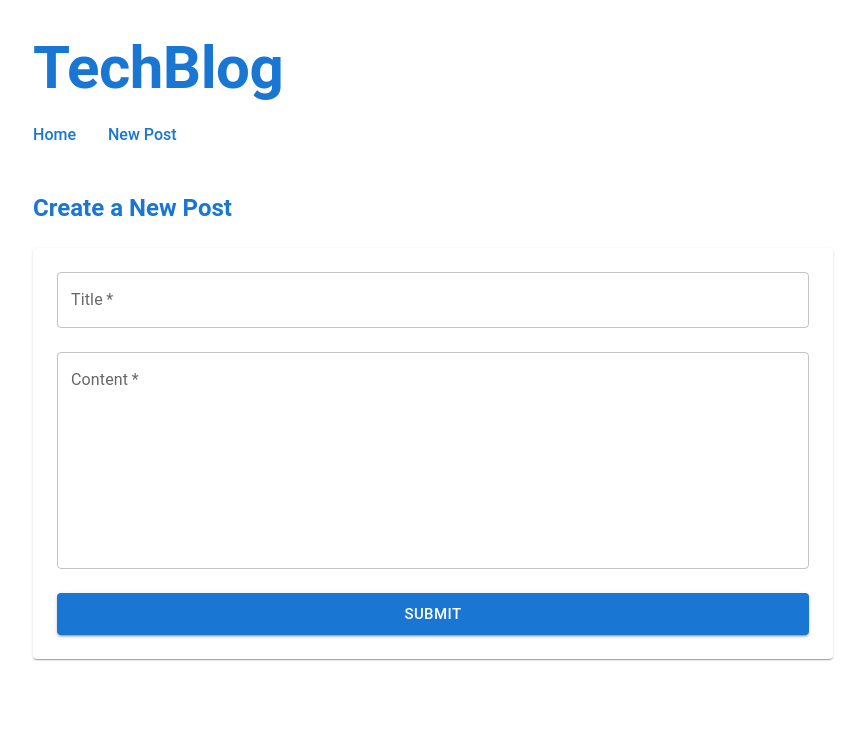
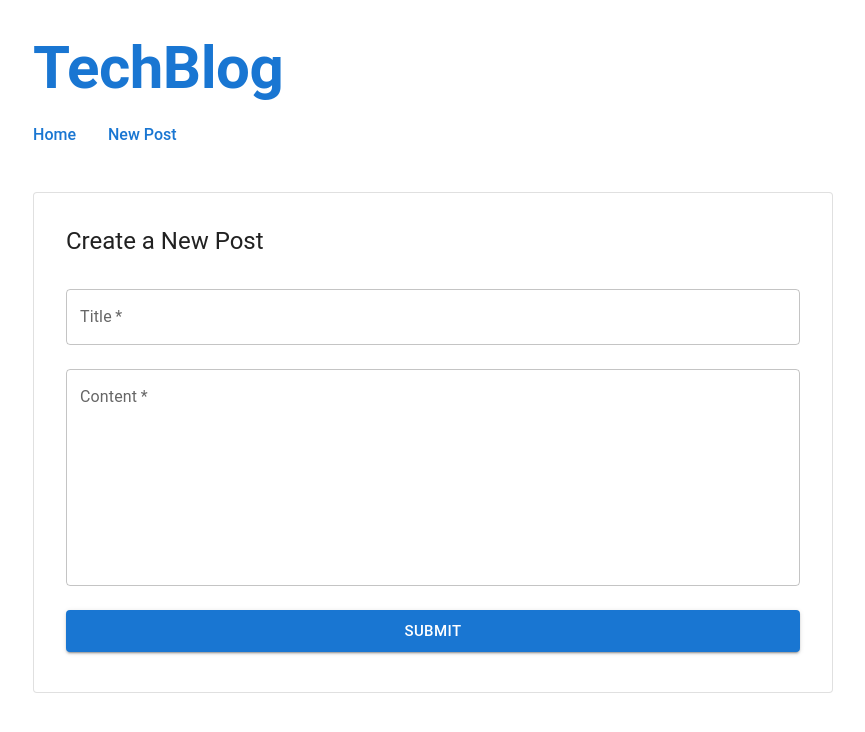
Before and after one commit to purinliang/TechBlog, a React (Create React App) app in the folder client/: page /new in a window 1280 px wide. Shown: the top 732 px of the page, without its empty margins (207-1072 px from the left). Built offline with nearby package versions, Linux system fonts and the light colour scheme; no server answers.

Commit message:
feature: update card style

```diff
--- a/client/src/components/PostDetail.js
+++ b/client/src/components/PostDetail.js
@@ -73,7 +73,10 @@ export default function PostDetail() {
   }
 
   return (
-    <Card sx={{ maxWidth: 800, margin: "20px auto", p: 2 }}>
+    <Card
+      variant="outlined"
+      sx={{ maxWidth: 800, p: 2, "&:hover": { boxShadow: 8 } }}
+    >
       <CardContent>
         <Typography variant="h4" component="h2" gutterBottom color="primary">
           {post.title}
--- a/client/src/pages/EditPost.js
+++ b/client/src/pages/EditPost.js
@@ -1,7 +1,7 @@
 import { useParams, useNavigate } from "react-router-dom";
 import { useEffect, useState } from "react";
 import { getPostById, updatePost } from "../api";
-import { Box, Typography, Paper } from "@mui/material";
+import { Box, Card, CardHeader, CardContent, Alert } from "@mui/material";
 import PostForm from "../components/PostForm";
 
 export default function EditPost() {
@@ -9,6 +9,7 @@ export default function EditPost() {
   const navigate = useNavigate();
   const [title, setTitle] = useState("");
   const [content, setContent] = useState("");
+  const [error, setError] = useState(null);
 
   useEffect(() => {
     const fetchPost = async () => {
@@ -18,6 +19,7 @@ export default function EditPost() {
         setContent(post.content);
       } catch (error) {
         console.error("Error fetching post:", error);
+        setError("Failed to fetch post.");
       }
     };
     fetchPost();
@@ -29,22 +31,24 @@ export default function EditPost() {
       navigate(`/posts/${id}`);
     } catch (error) {
       console.error("Error updating post:", error);
+      setError("Failed to update post.");
     }
   };
 
   return (
     <Box sx={{ maxWidth: 800, mx: "auto", mt: 6 }}>
-      <Typography variant="h5" fontWeight="600" mb={3} color="primary">
-        Edit a Post
-      </Typography>
-      <Paper sx={{ p: 3, cursor: "pointer", "&:hover": { boxShadow: 8 } }}>
-        <PostForm
-          buttonText="Update Post"
-          onSubmit={handleUpdatePost}
-          initialTitle={title}
-          initialContent={content}
-        />
-      </Paper>
+      <Card variant="outlined" sx={{ p: 2, "&:hover": { boxShadow: 8 } }}>
+        <CardHeader title="Edit Post" />
+        <CardContent>
+          {error && <Alert severity="error">{error}</Alert>}{" "}
+          <PostForm
+            buttonText="Submit"
+            onSubmit={handleUpdatePost}
+            initialTitle={title}
+            initialContent={content}
+          />
+        </CardContent>
+      </Card>
     </Box>
   );
 }
--- a/client/src/pages/NewPost.js
+++ b/client/src/pages/NewPost.js
@@ -1,12 +1,12 @@
 import PostForm from "../components/PostForm";
-import Typography from "@mui/material/Typography";
-import Paper from "@mui/material/Paper";
-import Box from "@mui/material/Box";
+import { Box, Card, CardHeader, CardContent, Alert } from "@mui/material";
 import { createPost } from "../api";
 import { useNavigate } from "react-router-dom";
+import { useState } from "react";
 
 export default function NewPost() {
   const navigate = useNavigate();
+  const [error, setError] = useState(null);
 
   const handleCreatePost = async ({ title, content }) => {
     try {
@@ -14,17 +14,19 @@ export default function NewPost() {
       navigate("/");
     } catch (error) {
       console.error("Error creating post:", error);
+      setError("Failed to creat post.");
     }
   };
 
   return (
     <Box sx={{ maxWidth: 800, mx: "auto", mt: 6 }}>
-      <Typography variant="h5" fontWeight="600" mb={3} color="primary">
-        Create a New Post
-      </Typography>
-      <Paper sx={{ p: 3, cursor: "pointer", "&:hover": { boxShadow: 8 } }}>
-        <PostForm buttonText="Submit" onSubmit={handleCreatePost} />
-      </Paper>
+      <Card variant="outlined" sx={{ p: 2, "&:hover": { boxShadow: 8 } }}>
+        <CardHeader title="Create a New Post" />
+        <CardContent>
+          {error && <Alert severity="error">{error}</Alert>}{" "}
+          <PostForm buttonText="Submit" onSubmit={handleCreatePost} />
+        </CardContent>
+      </Card>
     </Box>
   );
 }
```
